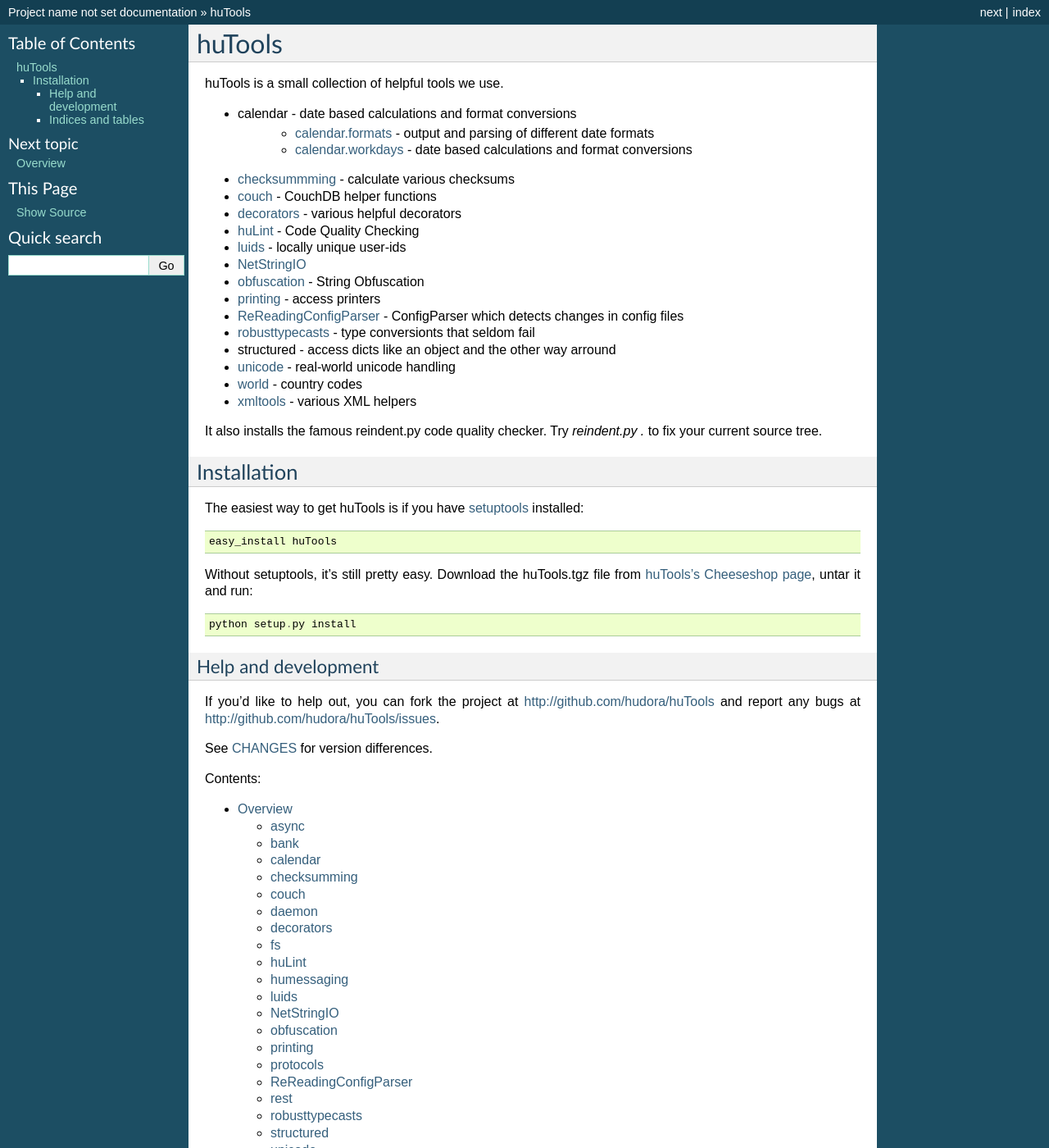
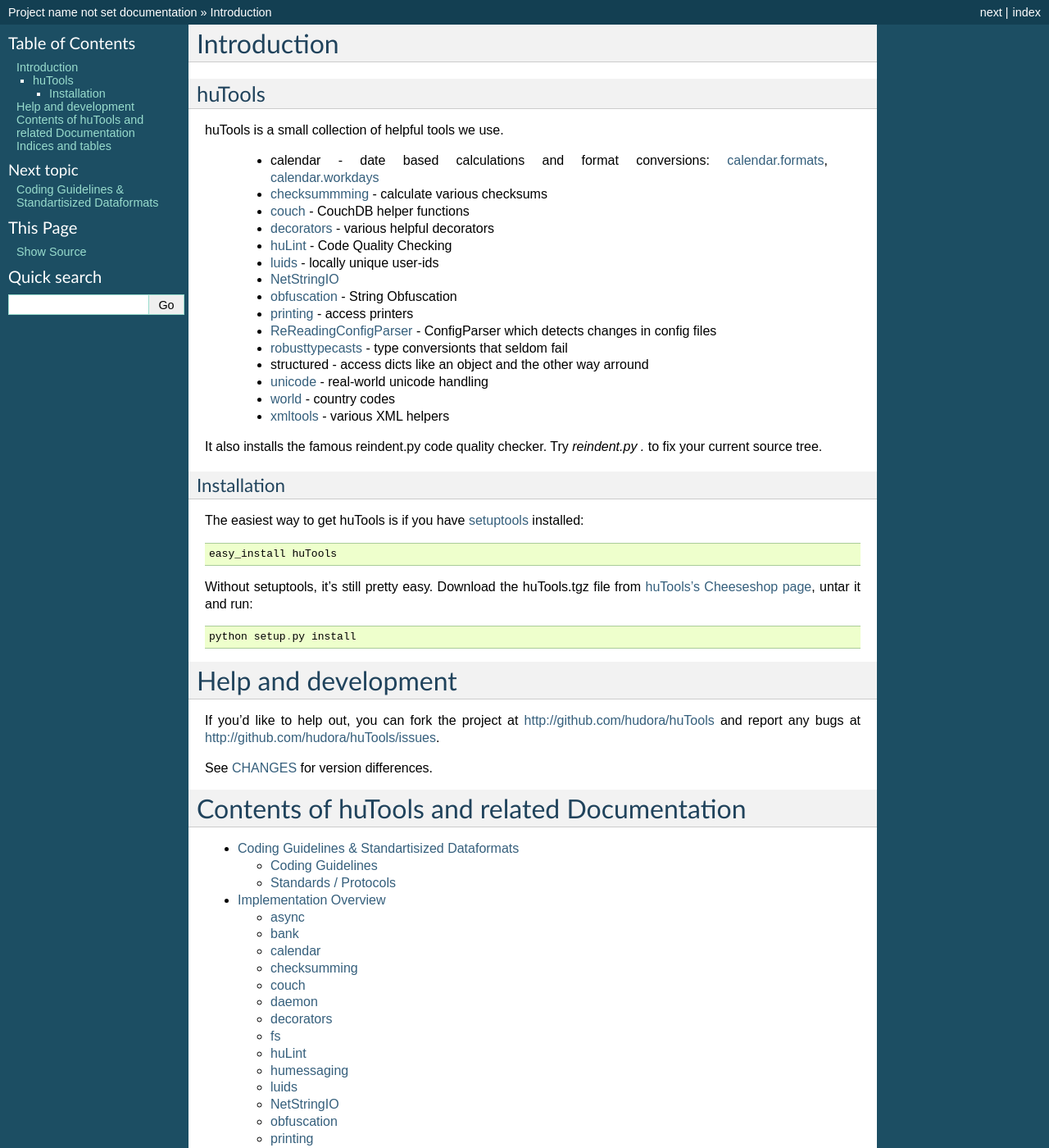
Before and after one commit to hudora/huTools, a Sphinx documentation site: the page built from docs/index.rst, in a window 1280 px wide and 1400 px high. Shown: the whole window at 82% size. Built offline with Sphinx 7.4.7, drawn with Linux system fonts in a browser that asks for light colours; the version number could not be read and is left out; some of the changed text lies outside the part shown.

Commit message:
mixed doc cleanup

```diff
--- a/README.rst
+++ b/README.rst
@@ -4,23 +4,22 @@
 
 huTools is a small collection of helpful tools we use.
 
-* calendar - date based calculations and format conversions
-   * `calendar.formats <http://github.com/hudora/huTools/blob/master/huTools/calendar/formats.py>`_ - output and parsing of different date formats
-   * `calendar.workdays <http://github.com/hudora/huTools/blob/master/huTools/calendar/workdays.py>`_  - date based calculations and format conversions
-* `checksummming <http://github.com/hudora/huTools/blob/master/huTools/checksumming.py>`_ - calculate various checksums
-* `couch <http://github.com/hudora/huTools/blob/master/huTools/couch.py>`_ - CouchDB helper functions
-* `decorators <http://github.com/hudora/huTools/blob/master/huTools/decorators.py>`_ - various helpful decorators
-* `huLint <http://github.com/hudora/huTools/blob/master/huTools/huLint.py>`_ - Code Quality Checking
-* `luids <http://github.com/hudora/huTools/blob/master/huTools/luids.py>`_ - locally unique user-ids
-* `NetStringIO <http://github.com/hudora/huTools/blob/master/huTools/NetStringIO.py>`_
-* `obfuscation <http://github.com/hudora/huTools/blob/master/huTools/obfuscation.py>`_ - String Obfuscation
-* `printing <http://github.com/hudora/huTools/blob/master/huTools/printing.py>`_ - access printers
-* `ReReadingConfigParser <http://github.com/hudora/huTools/blob/master/huTools/ReReadingConfigParser.py>`_ - ConfigParser which detects changes in config files
-* `robusttypecasts <http://github.com/hudora/huTools/blob/master/huTools/robusttypecasts.py>`_ - type conversionts that seldom fail
-* structured - access dicts like an object and the other way arround
-* `unicode <http://github.com/hudora/huTools/blob/master/huTools/unicode.py>`_ - real-world unicode handling
-* `world <http://github.com/hudora/huTools/blob/master/huTools/world.py>`_ - country codes
-* `xmltools <http://github.com/hudora/huTools/blob/master/huTools/xmltools.py>`_ - various XML helpers
+ * calendar - date based calculations and format conversions: `calendar.formats <http://github.com/hudora/huTools/blob/master/huTools/calendar/formats.py>`_, `calendar.workdays <http://github.com/hudora/huTools/blob/master/huTools/calendar/workdays.py>`_
+ * `checksummming <http://github.com/hudora/huTools/blob/master/huTools/checksumming.py>`_ - calculate various checksums
+ * `couch <http://github.com/hudora/huTools/blob/master/huTools/couch.py>`_ - CouchDB helper functions
+ * `decorators <http://github.com/hudora/huTools/blob/master/huTools/decorators.py>`_ - various helpful decorators
+ * `huLint <http://github.com/hudora/huTools/blob/master/huTools/huLint.py>`_ - Code Quality Checking
+ * `luids <http://github.com/hudora/huTools/blob/master/huTools/luids.py>`_ - locally unique user-ids
+ * `NetStringIO <http://github.com/hudora/huTools/blob/master/huTools/NetStringIO.py>`_
+ * `obfuscation <http://github.com/hudora/huTools/blob/master/huTools/obfuscation.py>`_ - String Obfuscation
+ * `printing <http://github.com/hudora/huTools/blob/master/huTools/printing.py>`_ - access printers
+ * `ReReadingConfigParser <http://github.com/hudora/huTools/blob/master/huTools/ReReadingConfigParser.py>`_ - ConfigParser which detects changes in config files
+ * `robusttypecasts <http://github.com/hudora/huTools/blob/master/huTools/robusttypecasts.py>`_ - type conversionts that seldom fail
+ * structured - access dicts like an object and the other way arround
+ * `unicode <http://github.com/hudora/huTools/blob/master/huTools/unicode.py>`_ - real-world unicode handling
+ * `world <http://github.com/hudora/huTools/blob/master/huTools/world.py>`_ - country codes
+ * `xmltools <http://github.com/hudora/huTools/blob/master/huTools/xmltools.py>`_ - various XML helpers
+
 
 It also installs the famous reindent.py code quality checker. Try
 `reindent.py .` to fix your current source tree.
--- a/docs/index.rst
+++ b/docs/index.rst
@@ -1,11 +1,17 @@
+Introduction
+============
+
 .. include:: ../README.rst
 
-Contents:
+Contents of huTools and related Documentation
+=============================================
 
 .. toctree::
    :maxdepth: 2
 
+   standards
    overview
+   othertools
    changes
 
 
--- a/docs/overview.rst
+++ b/docs/overview.rst
@@ -1,6 +1,6 @@
-========
-Overview
-========
+=======================
+Implementation Overview
+=======================
 
 async
 =====
```
Also changed, not shown: doc/standards/examples/wms2logos_kommiauftrag.xml (+8 -5 lines).
